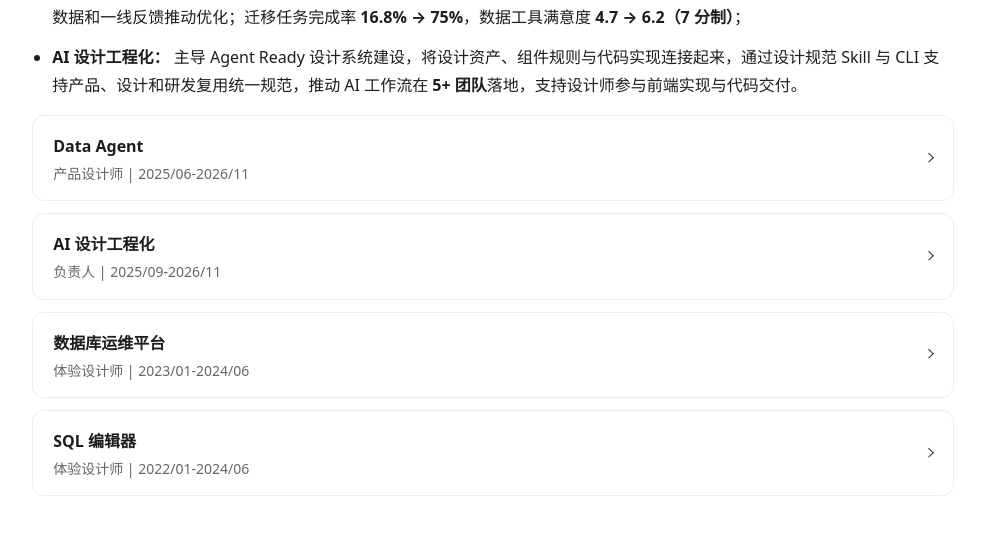
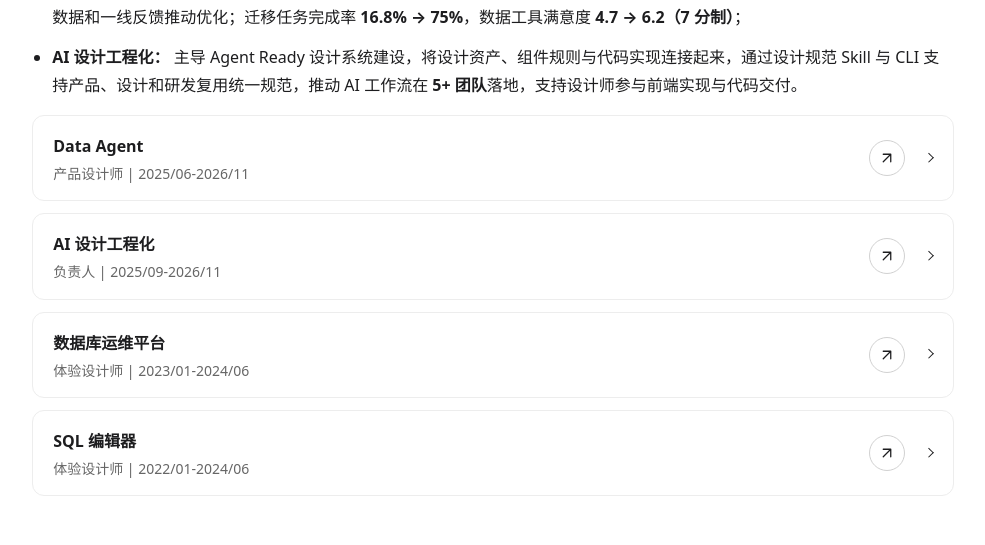
Before and after one commit to rriwen/renwenqian-resume, a React (Vite) app in the folder frontend/: page /about in a window 1280 px wide. Shown: the part 787-1332 px from the top of the page, without its empty margins (275-1260 px from the left). Built offline with nearby package versions, Linux system fonts and the light colour scheme.

Commit message:
添加项目详情图标入口并调整 Data Agent 设计策略文案

```diff
--- a/frontend/src/components/about/ProjectCards.tsx
+++ b/frontend/src/components/about/ProjectCards.tsx
@@ -4,6 +4,13 @@ import type { AboutContent } from '../../content/about/parseAboutContent'
 import type { Locale } from '../../i18n/translations'
 import { renderMarkdownInline } from './renderMarkdownInline'
 import { bodyText, workArticleList, proseColumn } from './styles'
+
+const projectPaths: Record<string, string> = {
+  analytics: '/project/dataagent',
+  'design-engineering': '/project/aidesignsystem',
+  'database-operations': '/project/databaseops',
+  'data-development': '/project/datadevelop',
+}
 
 function ProjectBackground({ content, label }: { content: string; label: string }) {
   const text = content.replace(/^(?:\*\*)?(?:项目背景|背景|内容|Project background|Content)[:：]?(?:\*\*)?\s*/i, '')
@@ -30,6 +37,7 @@ export function ProjectCards({ projects, locale: _locale }: { projects: AboutCon
         const AchievementsList = project.achievementsOrdered ? 'ol' : 'ul'
         return (
           <article key={project.id} id={`about-project-${project.id}`} className="about-project-card">
+            <div className={`about-project-card-header${projectPaths[project.id] ? ' has-detail-link' : ''}`}>
             <button
               type="button"
               className="about-project-card-toggle"
@@ -54,6 +62,14 @@ export function ProjectCards({ projects, locale: _locale }: { projects: AboutCon
               </span>
               <span className={`about-section-toggle-icon${expanded ? ' is-expanded' : ''}`} aria-hidden="true" />
             </button>
+            {projectPaths[project.id] && (
+              <a className="ui-button about-project-detail-link" href={projectPaths[project.id]} aria-label={`查看${project.title}详情`} title="查看详情">
+                <svg width="18" height="18" viewBox="0 0 24 24" fill="none" stroke="currentColor" strokeWidth="1.7" strokeLinecap="round" strokeLinejoin="round" aria-hidden="true">
+                  <path d="M7 17 17 7M7 7h10v10" />
+                </svg>
+              </a>
+            )}
+            </div>
             <div id={`about-project-${project.id}-content`} hidden={!expanded} className="about-project-card-content" style={proseColumn}>
               {expanded && <>
                 <ProjectBackground label={(project.id === 'design-engineering' ? '项目背景' : (['analytics', 'database-operations', 'data-development'].includes(project.id) ? '背景目标' : '背景与目标'))} content={[project.content.trim(), project.goal.trim()].filter(Boolean).join(' ')} />
--- a/frontend/src/data/projects/dataPilot.ts
+++ b/frontend/src/data/projects/dataPilot.ts
@@ -276,9 +276,9 @@ function createDataPilotContent(locale: Locale) {
     "index": "",
     "title": "设计策略",
     "intro": "",
-    "body": "整个流程中，需要用户确认或主动触发的节点包括：补充需求与计算口径、审核分析结果、发起应用生成或修改、及验证草稿并决定是否发布。Agent 执行出现异常时，还需要帮助用户判断原因与处理方式。\n\n因此形成以下三条 Agent 设计策略。",
+    "body": "整个流程中，需要用户确认或主动触发的节点包括：补充需求与计算口径、审核分析结果、发起应用生成或修改并决定是否发布。Agent 执行出现异常时，还需要帮助用户判断原因与处理方式。\n\n因此形成以下三条 Agent 设计策略。",
     "workflow": {
-      "summary": "Data Agent 设想的执行流程为：理解意图 → 按需多轮澄清、调用工具 → 反馈问数结果 → 应用生成 → 草稿保存 → 验证与发布。",
+      "summary": "Data Agent 设想的执行流程为：理解意图 → 按需多轮澄清、调用工具 → 反馈问数结果 → 应用生成 → 持续使用。",
       "caption": "Agent 执行逻辑 · 依据工作流整理，展示交互介入点",
       "image": { "src": "/images/datapilot-agent-workflow.jpg", "caption": "Agent 工作流", "sourceRegion": { "x": 0, "y": 110, "width": 1280, "height": 2343, "sourceWidth": 1280, "sourceHeight": 2453 } },
       "stages": [
--- a/frontend/src/styles/components/about.css
+++ b/frontend/src/styles/components/about.css
@@ -42,6 +42,27 @@
   background: var(--surface);
   transition: border-color 0.2s ease, background-color 0.2s ease;
   border-radius: var(--radius-lg);
+}
+
+.about-project-card-header {
+  position: relative;
+}
+
+.about-project-card-header.has-detail-link .about-project-card-heading {
+  padding-right: 52px;
+}
+
+.about-project-detail-link {
+  border-radius: var(--radius-pill);
+  position: absolute;
+  right: 48px;
+  top: 50%;
+  transform: translateY(-50%);
+  width: var(--control-height);
+  height: var(--control-height);
+  padding: 0;
+  font-size: var(--text-sm);
+  white-space: nowrap;
 }
 
 .about-project-card-toggle {
```
Also changed, not shown: 1 other file (tests, documents, lock files or other folders).
